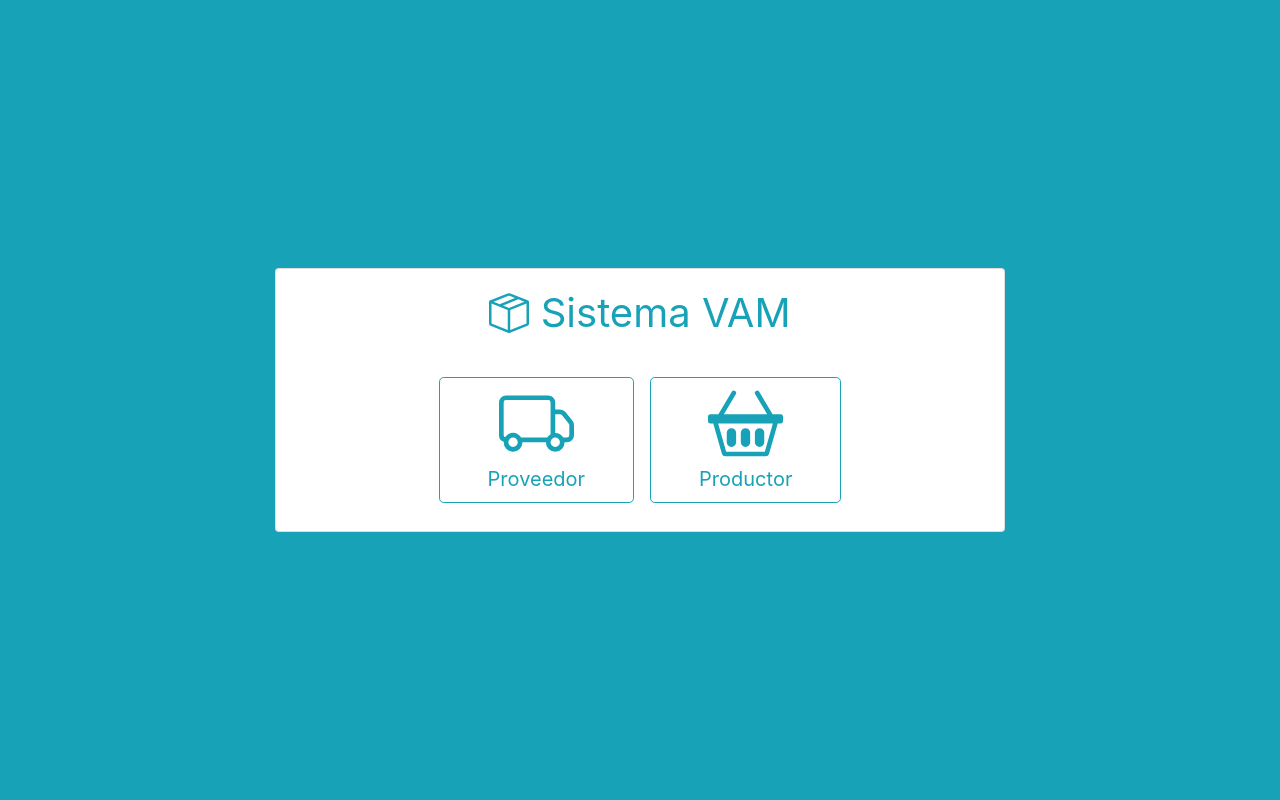
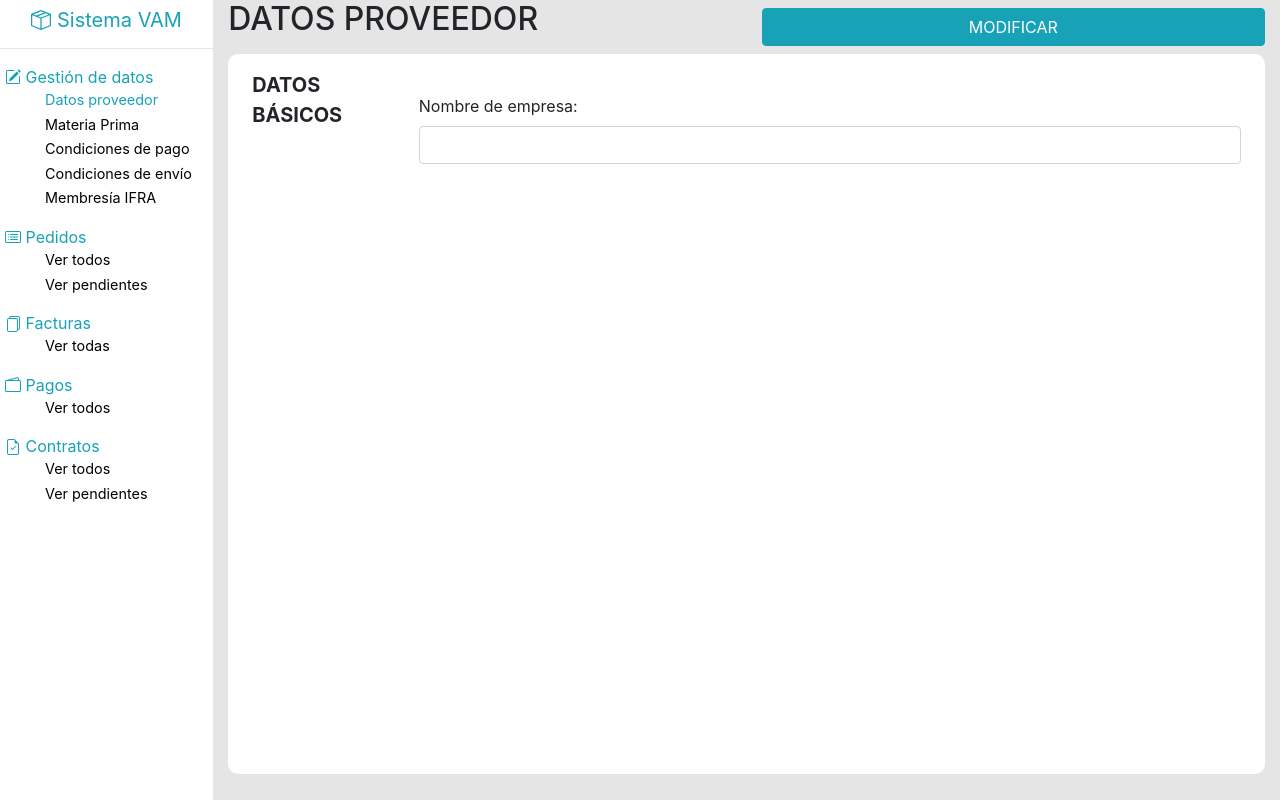
Before and after one commit to Madot10/ProyBases1, a Vue app in the folder cliente/: page /prov/1/datos in a window 1280 px wide. Before the commit this address led to /admin. Built offline with nearby package versions, Linux system fonts and the light colour scheme.

Commit message:
Vista Datos Prov basica

```diff
--- a/cliente/src/components/Sidebar.vue
+++ b/cliente/src/components/Sidebar.vue
@@ -86,7 +86,7 @@ export default {
                     title: "Gestión de datos",
                     icon: "pencil-square",
                     items: [
-                        { item: "Datos proveedor", link: "/prov" },
+                        { item: "Datos proveedor", link: { name: "datosProv" } },
                         { item: "Materia Prima", link: "#" },
                         { item: "Condiciones de pago", link: "/prov/otoro" },
                         { item: "Condiciones de envío", link: "/" },
--- a/cliente/src/router/index.js
+++ b/cliente/src/router/index.js
@@ -18,8 +18,15 @@ const routes = [
     },
     /*RUTAS PROVEEDOR */
     {
-        path: "/prov",
+        path: "/prov/:id",
         component: () => import("../views/MainView.vue"),
+        children: [
+            {
+                name: "datosProv",
+                path: "datos",
+                component: () => import("../views/DatosProv.vue"),
+            },
+        ],
     },
 
     /*RUTAS PRODUCTOR */
--- /dev/null
+++ b/cliente/src/views/DatosProv.vue
@@ -0,0 +1,40 @@
+<template>
+    <b-container fluid class="view-container">
+        <div class="page-header">
+            <b-row>
+                <b-col><h2>DATOS PROVEEDOR</h2></b-col>
+                <b-col class="my-2"><b-button block variant="primary">MODIFICAR</b-button></b-col>
+            </b-row>
+        </div>
+        <div class="content-card px-4 py-3">
+            <b-form-group
+                label-cols-lg="2"
+                label="DATOS BÁSICOS"
+                label-size="lg"
+                label-class="font-weight-bold pt-0"
+                class="mb-0"
+            >
+                <br />
+                <b-form-group label="Nombre de empresa:" label-for="nested-street">
+                    <b-form-input id="nested-street"></b-form-input>
+                </b-form-group>
+            </b-form-group>
+        </div>
+    </b-container>
+</template>
+
+<script>
+export default {};
+</script>
+
+<style>
+.view-container {
+    height: 100%;
+}
+
+.content-card {
+    min-height: 90%;
+    background-color: white;
+    border-radius: 10px;
+}
+</style>
--- a/cliente/src/views/MainView.vue
+++ b/cliente/src/views/MainView.vue
@@ -4,7 +4,9 @@
             <b-col cols="2">
                 <sidebar></sidebar>
             </b-col>
-            <b-col cols="10"></b-col>
+            <b-col cols="10">
+                <router-view></router-view>
+            </b-col>
         </b-row>
     </b-container>
 </template>
```
